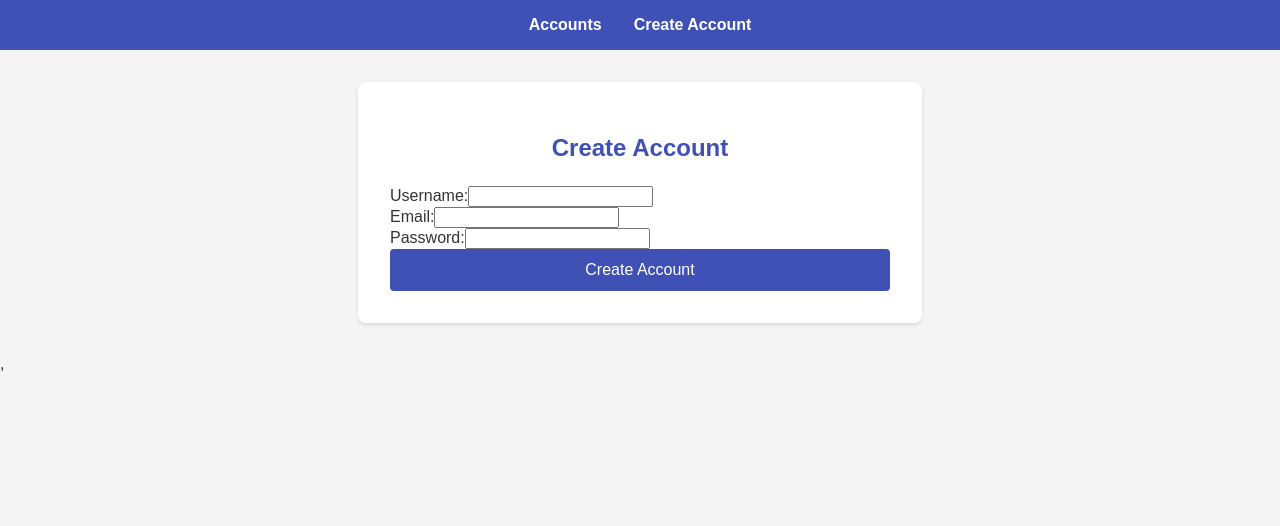
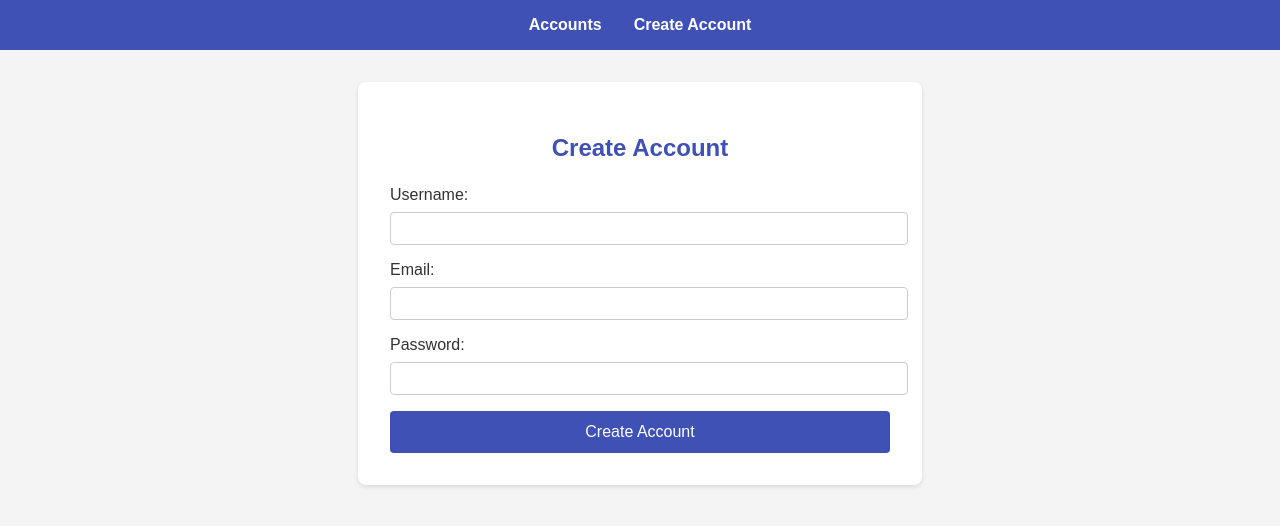
Before and after one commit to Jullemyth122/graphql-ts-1, a React (Vite) app: page /accounts/new in a window 1280 px wide. Shown: the top 526 px of the page. Built offline with nearby package versions, Linux system fonts and the light colour scheme.

Commit message:
update layout

```diff
--- a/src/components/CreateAccount.tsx
+++ b/src/components/CreateAccount.tsx
@@ -44,7 +44,7 @@ const CreateAccount: React.FC = () => {
         <div className='create-account'>
             <h2>Create Account</h2>
             <form onSubmit={handleSubmit}>
-                <div>
+                <div className='form-group'>
                     <label>Username:</label>
                     <input
                         type="text"
@@ -54,7 +54,7 @@ const CreateAccount: React.FC = () => {
                         required
                     />
                 </div>
-                <div>
+                <div className='form-group'>
                     <label>Email:</label>
                     <input
                         type="email"
@@ -64,7 +64,7 @@ const CreateAccount: React.FC = () => {
                         required
                     />
                 </div>
-                <div>
+                <div className='form-group'>
                     <label>Password:</label>
                     <input
                         type="password"
```
